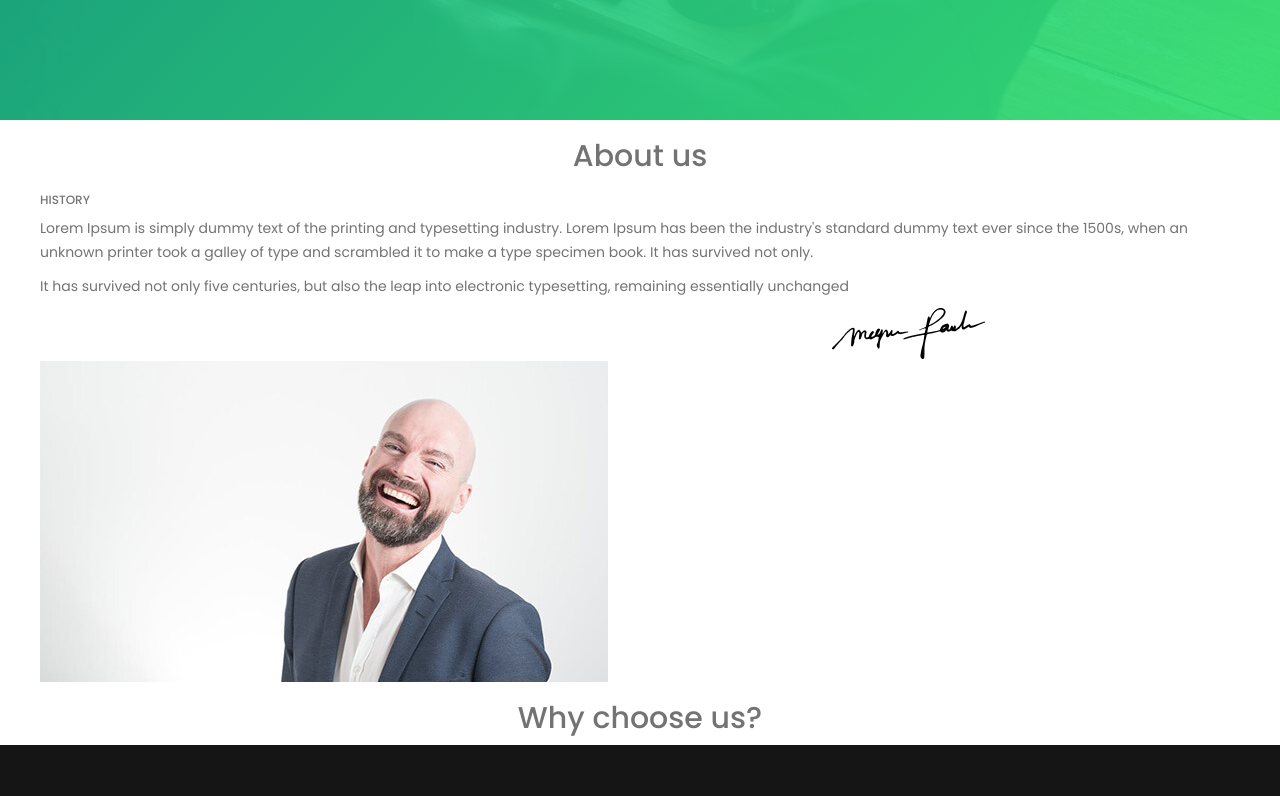
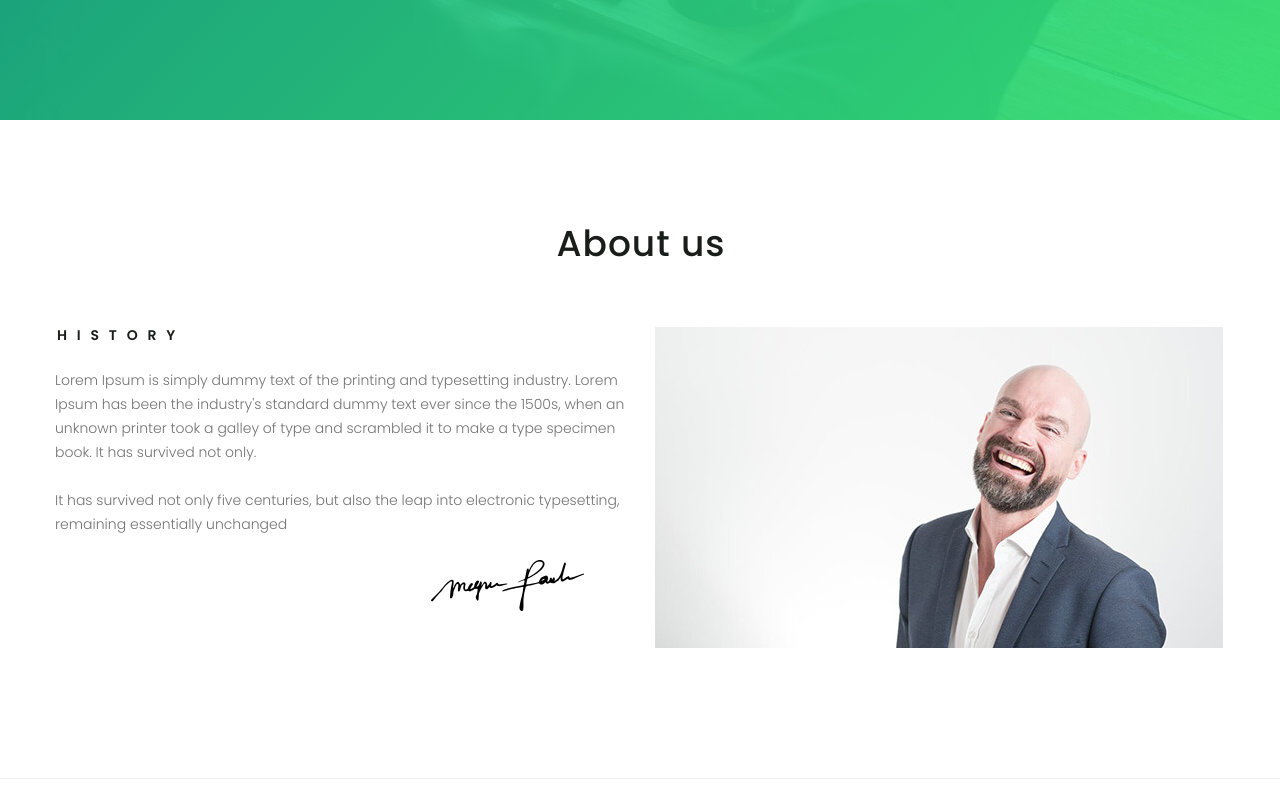
Before and after one commit to heydaralekber/Corporate-Final, a plain HTML site: page Corporate Template/index.html in a window 1280 px wide. Shown: the part 680-1476 px from the top of the page. Drawn offline with Linux system fonts and the light colour scheme; some packages are replaced by stand-ins of ours; some icons are missing; a web font is replaced by a local one.

Commit message:
Add About section Css

```diff
--- a/Corporate Template/css/style.scss
+++ b/Corporate Template/css/style.scss
@@ -297,4 +297,61 @@ body{
 		}
 	}
 
+	.row-about {
+    padding: 100px 0px 130px 0px;
+    border-bottom: 1px solid #f2f2f2;
+
+	    .title-section .title {
+	    font-size: 36px;
+	    line-height: 48px;
+	    color: #1a1e1a;
+	    font-weight: 500;
+	    letter-spacing: 1px;
+		}
+
+		.divider.h35 {
+	    height: 35px;
+		}
+
+		.flat-about .content-about, .flat-about .featured-about {
+		position: relative;
+		float: left;
+		padding: 0px 15px;
+		width: 50%;
+		}
+
+	    .title {
+	    line-height: normal;
+	    letter-spacing: 9.8px;
+	    color: #1a1e1a;
+	    margin: 0px 0px 22px 2px;
+	    font-weight:600;
+	    font-size:14px;
+		}
+
+		p {
+	    line-height: 24px;
+	    margin-bottom: 24px;
+	    font-size:14px;
+	    font-weight:100;
+		}
+
+		.featured-about{
+			position:relative;
+			width:50%;
+			padding:0px 15px;
+			float:left;
+		}
+
+	}
+
+
+	.flat-row{
+	.row-choose-us {
+		padding: 100px 0px 109px 0px;
+
+	}
 }
+
+
+}
```
Also changed, not shown: Corporate Template/css/style.css.
